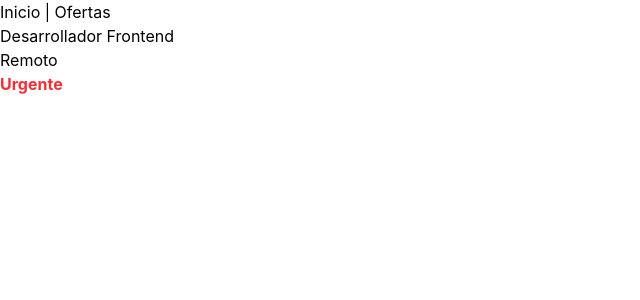
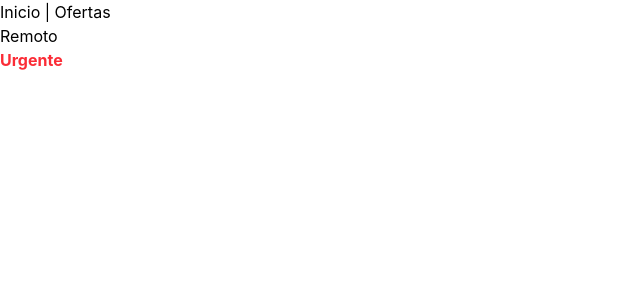
Before and after one commit to guidobitencourt-art/DevJobs-Portal, a React (Vite) app: page /ofertas in a window 1280 px wide. Shown: the top 300 px of the page, without its empty margins (0-640 px from the left). Built offline with nearby package versions, Linux system fonts and the light colour scheme.

Commit message:
Remove unused props from TarjetaEmpleo component in App

```diff
--- a/src/App.tsx
+++ b/src/App.tsx
@@ -16,8 +16,6 @@ function App() {
           path="/ofertas"
           element={
             <TarjetaEmpleo
-              id={1}
-              titulo="Desarrollador Frontend"
               modalidad="remoto"
               esUrgente={true}
             />
```
